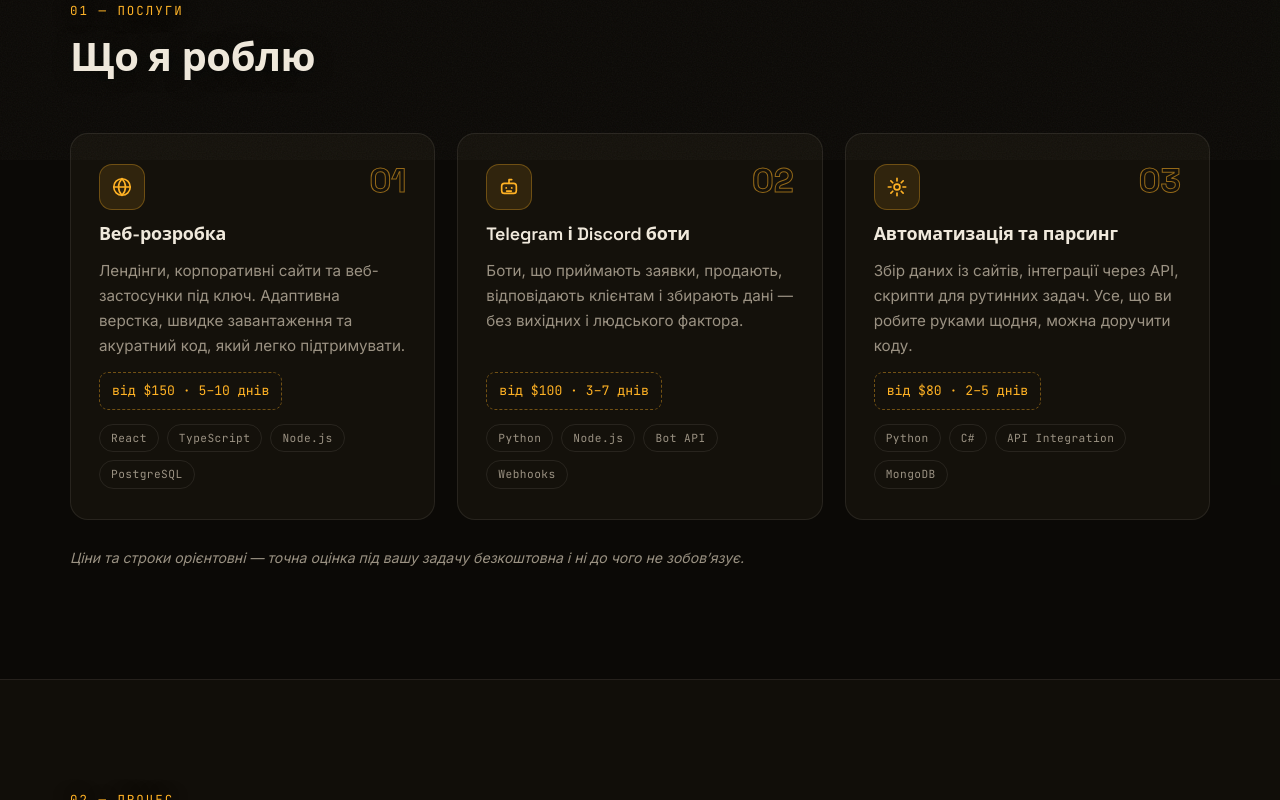
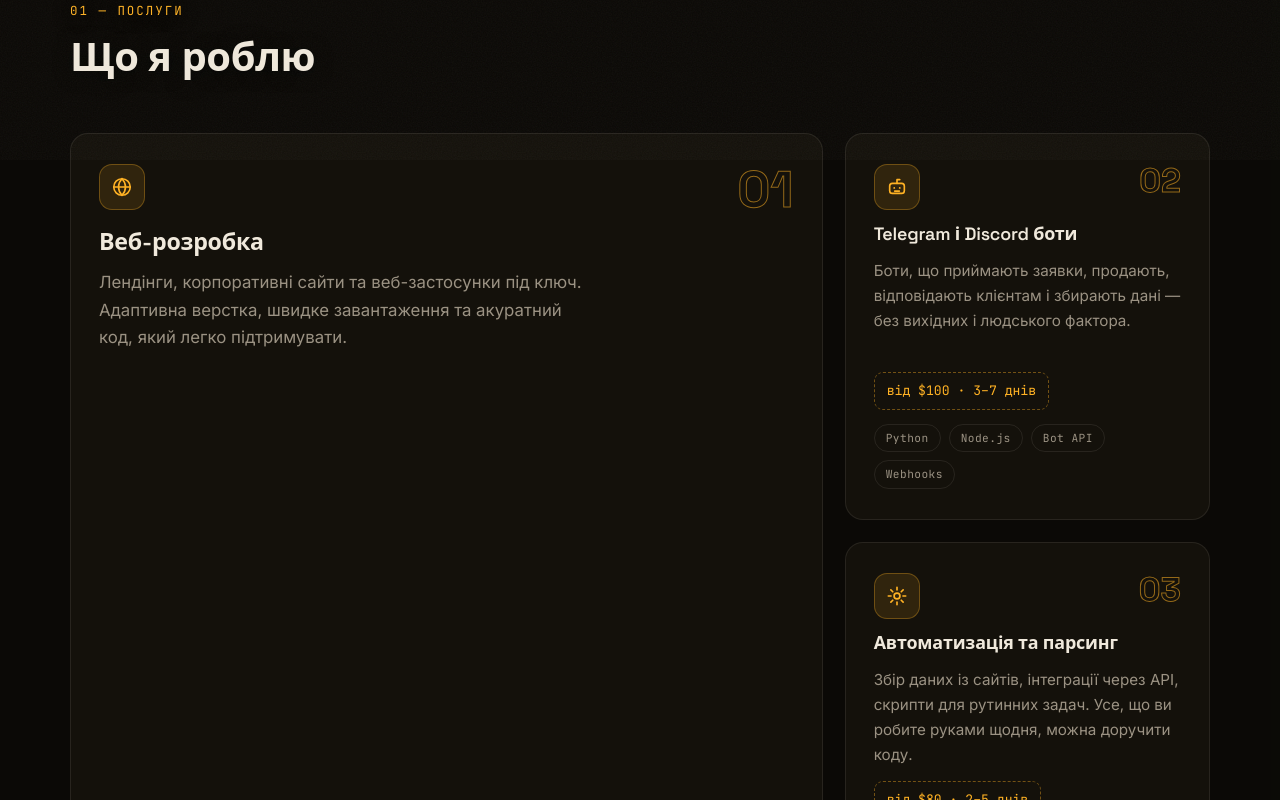
Before and after one commit to M1rwana12/dev-portfolio, a React (Vite) app: page / in a window 1280 px wide. Shown: the part 1040-1840 px from the top of the page. Built offline with nearby package versions, Linux system fonts and the light colour scheme.

Commit message:
Redesign increment 4: bento services grid
- Lead service (web dev / the niche) becomes a featured 2x2 bento card on
  desktop with larger title; bots & automation stack beside it
- Desktop-only spans (>=901px); mobile reflow untouched

```diff
--- a/src/components/Services.tsx
+++ b/src/components/Services.tsx
@@ -34,7 +34,7 @@ export default function Services() {
           {t.services.items.map((item, i) => (
             <article
               key={item.title}
-              className="card reveal"
+              className={`card reveal${i === 0 ? ' card-feature' : ''}`}
               style={{ transitionDelay: `${i * 100}ms` }}
               onMouseMove={trackSpotlight}
             >
--- a/src/styles.css
+++ b/src/styles.css
@@ -1997,3 +1997,29 @@ button:disabled,
     transition: none;
   }
 }
+
+/* Bento: провідна послуга (сайти) — велика картка 2×2 на десктопі */
+@media (min-width: 901px) {
+  .cards-grid {
+    grid-auto-rows: 1fr;
+  }
+
+  .card-feature {
+    grid-column: span 2;
+    grid-row: span 2;
+    justify-content: flex-start;
+  }
+
+  .card-feature h3 {
+    font-size: var(--text-xl);
+  }
+
+  .card-feature > p {
+    font-size: var(--text-md);
+    max-width: 46ch;
+  }
+
+  .card-feature .card-num {
+    font-size: 3.2rem;
+  }
+}
```
